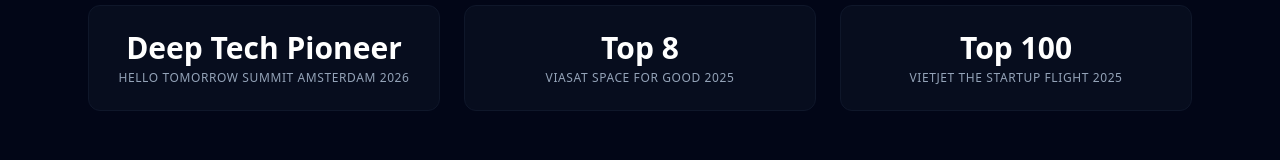
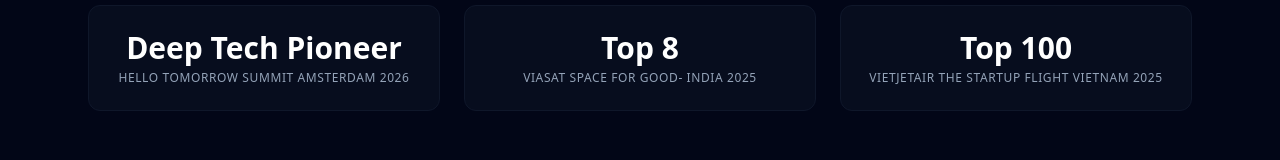
Before and after one commit to ajazahmed-collab/arc-labs-site, a plain HTML site: page index.html in a window 1280 px wide. Shown: the part 974-1134 px from the top of the page. Drawn offline with nearby package versions, Linux system fonts and the light colour scheme.

Commit message:
Update index.html

```diff
--- a/index.html
+++ b/index.html
@@ -61,11 +61,11 @@
             </div>
             <div class="p-6 rounded-xl border border-slate-900 bg-slate-900/40">
                 <div class="text-3xl font-extrabold text-white mb-1">Top 8</div>
-                <div class="text-xs text-slate-400 uppercase tracking-wider">Viasat Space For Good 2025</div>
+                <div class="text-xs text-slate-400 uppercase tracking-wider">Viasat Space For Good- INDIA 2025</div>
             </div>
             <div class="p-6 rounded-xl border border-slate-900 bg-slate-900/40">
                 <div class="text-3xl font-extrabold text-white mb-1">Top 100</div>
-                <div class="text-xs text-slate-400 uppercase tracking-wider">VietJet THE Startup Flight 2025</div>
+                <div class="text-xs text-slate-400 uppercase tracking-wider">VietJetAir THE Startup Flight Vietnam 2025</div>
             </div>
         </div>
     </section>
```
